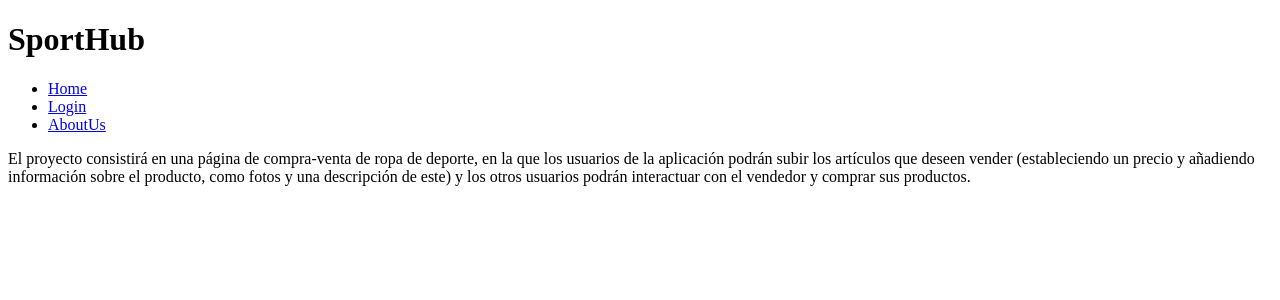
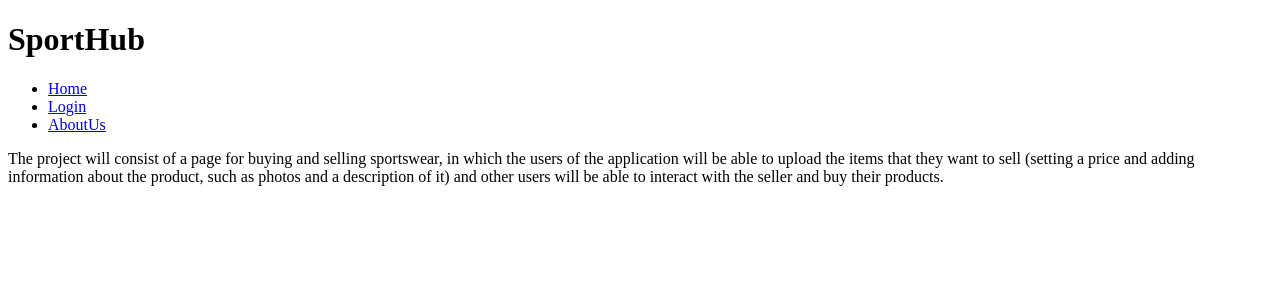
Before and after one commit to JCamacho4/sporthub_vercel, a React (Vite) app in the folder sporthubReact/: page /about-us in a window 1280 px wide. Shown: the top 300 px of the page. Built offline with nearby package versions, Linux system fonts and the light colour scheme.

Commit message:
Translate about-us

```diff
--- a/sporthubReact/src/components/AboutUs.jsx
+++ b/sporthubReact/src/components/AboutUs.jsx
@@ -2,11 +2,11 @@ export default function AboutUs() {
   return (
     <div>
       <p>
-        El proyecto consistirá en una página de compra-venta de ropa de deporte,
-        en la que los usuarios de la aplicación podrán subir los artículos que
-        deseen vender (estableciendo un precio y añadiendo información sobre el
-        producto, como fotos y una descripción de este) y los otros usuarios
-        podrán interactuar con el vendedor y comprar sus productos.
+        The project will consist of a page for buying and selling sportswear,
+        in which the users of the application will be able to upload the items that
+        they want to sell (setting a price and adding information about the
+        product, such as photos and a description of it) and other users
+        will be able to interact with the seller and buy their products.
       </p>
     </div>
   );
```
